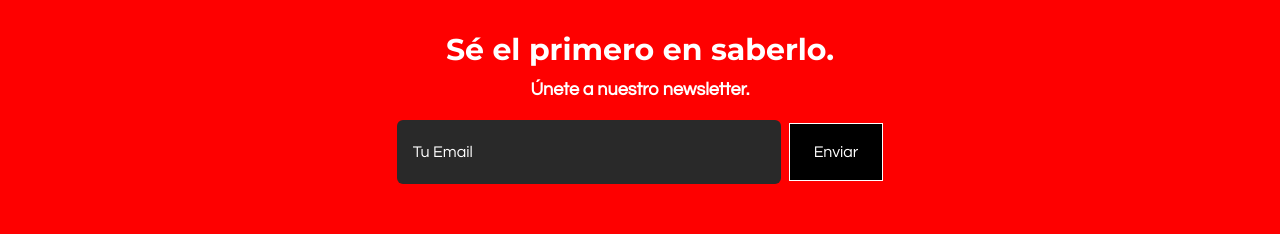
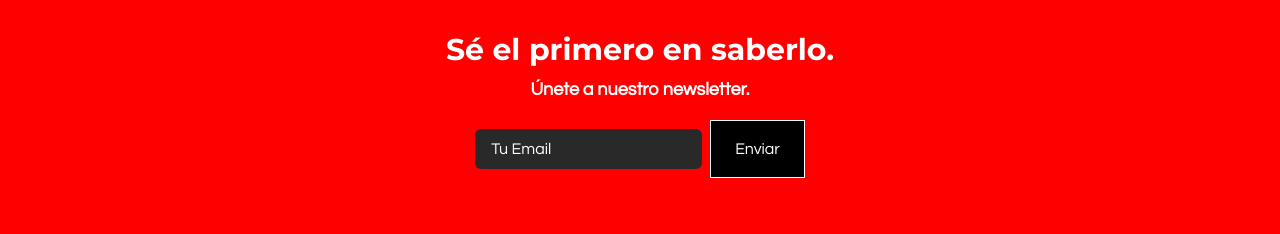
Before and after one commit to z6nc/PBO-web-unofficial, a React (Vite) app: page / in a window 1280 px wide. Shown: the part 3340-3574 px from the top of the page. Built offline with nearby package versions, Linux system fonts and the light colour scheme.

Commit message:
feat: enhance InputCustom component with register prop and improved styling

```diff
--- a/src/components/common/Email/inputCustom.tsx
+++ b/src/components/common/Email/inputCustom.tsx
@@ -1,11 +1,11 @@
 import type { InputCustomProps } from "../../../types/input.types"
-export const InputCustom = ({ type = "text", placeholder , error, ...rest }: InputCustomProps) => {
+export const InputCustom = ({ type = "text", placeholder, error, register, estilo, ...rest }: InputCustomProps) => {
     return (
-        <div>
-            <input className="w-72 md:w-96 h-16 bg-BlackPBO text-white placeholder:text-white px-4 rounded-md  focus:outline-none
-             focus:ring-2 focus:ring-white transition-colors" type={type} placeholder={placeholder}  {...rest} />
+        <div className="flex flex-col justify-center items-center ">
+            <input className={`${estilo}  bg-BlackPBO text-white placeholder:text-white px-4 py-2 rounded-md  focus:outline-none
+             focus:ring-2 focus:ring-white transition-colors `} type={type} placeholder={placeholder}  {...rest} {...register}  required/>
             {error && (
-                <span className="text-white text-sm mt-1">{error}</span>
+                <span className="text-PBO text-sm mt-1">{error}</span>
             )}
         </div>
     )
```
